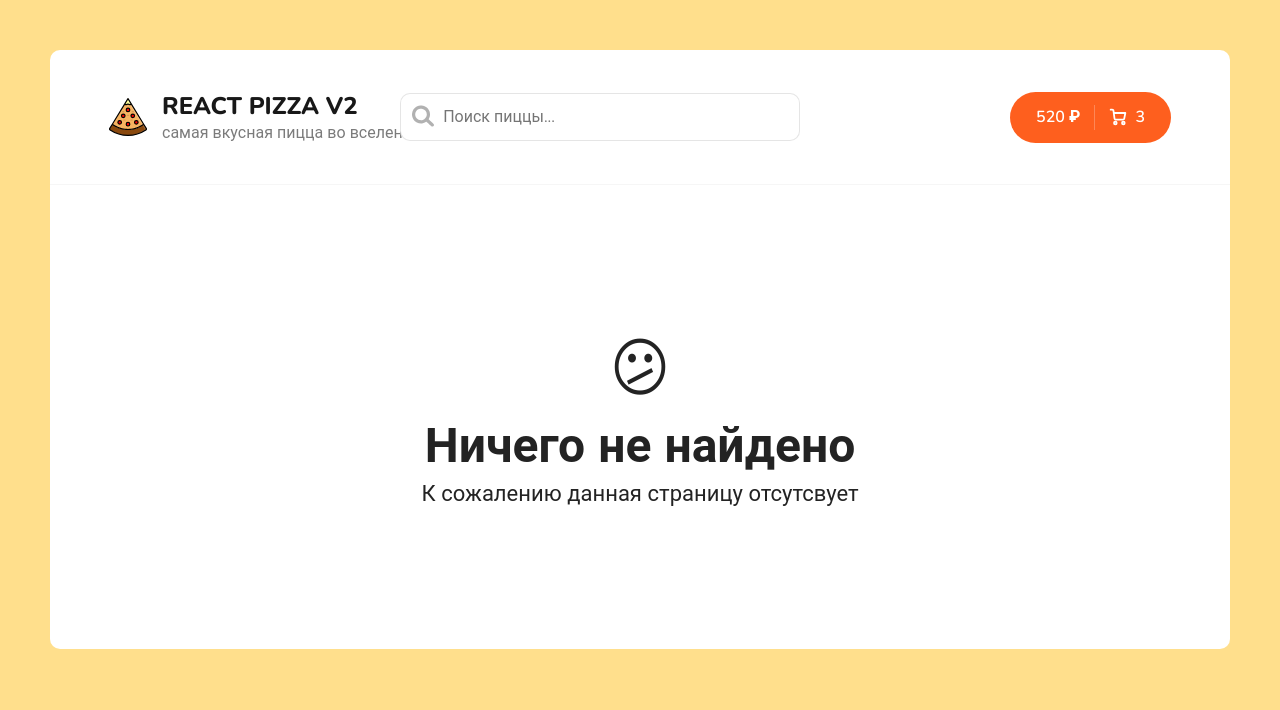
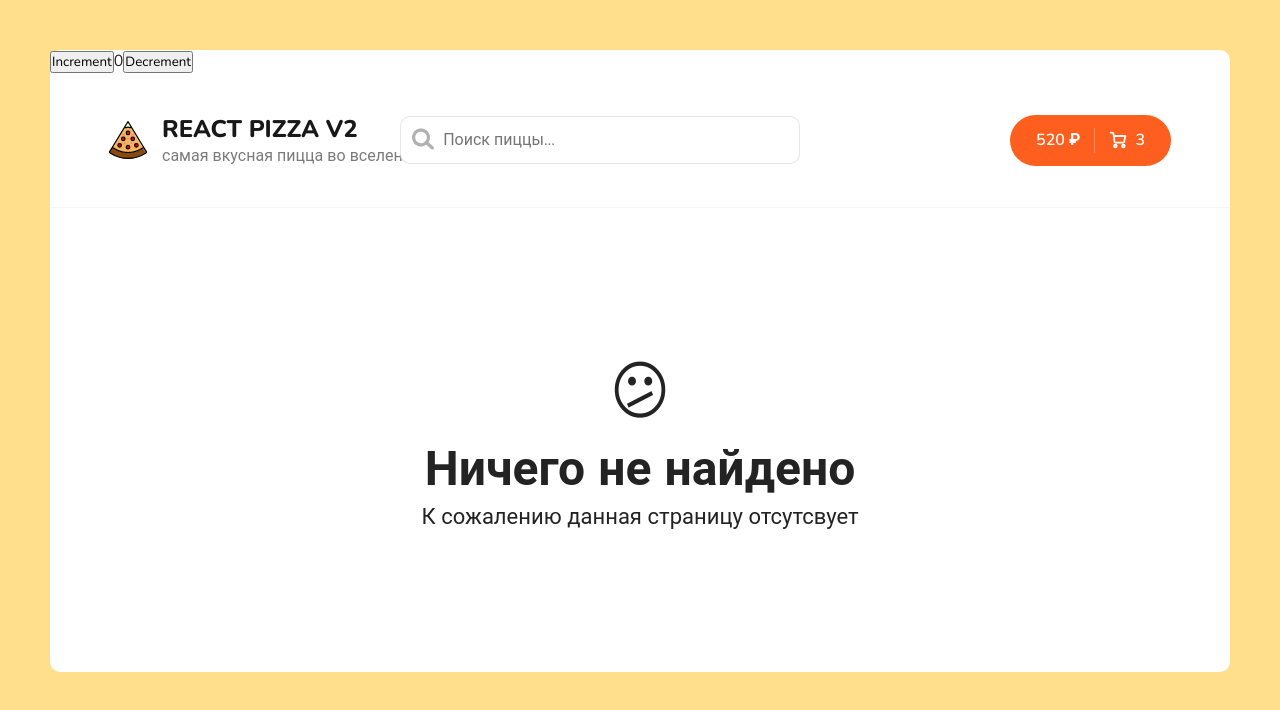
Before and after one commit to outta057/pizza_v2, a React (Create React App) app: page /pizza/1 in a window 1280 px wide. Shown: the top 710 px of the page. Built offline with nearby package versions, Linux system fonts and the light colour scheme.

Commit message:
добавил редакс тулкит тестовым счётчиком

```diff
--- a/package.json
+++ b/package.json
@@ -3,6 +3,7 @@
   "version": "0.1.0",
   "private": true,
   "dependencies": {
+    "@reduxjs/toolkit": "^2.11.2",
     "@testing-library/dom": "^10.4.1",
     "@testing-library/jest-dom": "^6.9.1",
     "@testing-library/react": "^16.3.1",
@@ -11,6 +12,7 @@
     "react-content-loader": "^7.1.2",
     "react-dom": "^19.2.3",
     "react-paginate": "^8.3.0",
+    "react-redux": "^9.2.0",
     "react-router-dom": "^6.30.3",
     "react-scripts": "5.0.1",
     "sass": "^1.97.1",
--- a/src/App.js
+++ b/src/App.js
@@ -1,24 +1,45 @@
 // import pizzas from "./assets/pizzas.json";
 import React from "react";
+
+import { useDispatch, useSelector } from "react-redux";
+import { decrement, increment } from "./redux/slices/filterSlice";
+
 import { Route, Routes } from "react-router-dom";
 import Header from "./components/Header";
 import Cart from "./pages/Cart";
 import Home from "./pages/Home";
 import NotFound from "./pages/NotFound";
+
 import "./scss/app.scss";
 
 export const SearchContext = React.createContext();
 
 function App() {
 	const [searchValue, setSearchValue] = React.useState("");
+	const count = useSelector(state => state.counter.count);
+	const dispatch = useDispatch();
 
 	return (
 		<div className="wrapper">
+			<button
+				aria-label="Increment value"
+				onClick={() => dispatch(increment())}
+			>
+				Increment
+			</button>
+			<span>{count}</span>
+			<button
+				aria-label="Decrement value"
+				onClick={() => dispatch(decrement())}
+			>
+				Decrement
+			</button>
+
 			<SearchContext.Provider value={{ searchValue, setSearchValue }}>
 				<Header />
 				<div className="content">
 					<Routes>
-						<Route path="/" element={<Home  />} />
+						<Route path="/" element={<Home />} />
 						<Route path="/cart" element={<Cart />} />
 
 						<Route path="/*" element={<NotFound />} />
--- a/src/index.js
+++ b/src/index.js
@@ -1,14 +1,15 @@
-import ReactDOM from 'react-dom/client';
-import { BrowserRouter} from "react-router-dom";
-import App from './App';
+import ReactDOM from "react-dom/client";
+import { BrowserRouter } from "react-router-dom";
+import App from "./App";
+import { store } from './redux/store'
+import {Provider} from 'react-redux'
 
-
-const root = ReactDOM.createRoot(document.getElementById('root'));
-
+const root = ReactDOM.createRoot(document.getElementById("root"));
 
 root.render(
-    <BrowserRouter>
-    <App />
-    </BrowserRouter>
-
+	<BrowserRouter>
+		<Provider store={store}>
+		  <App />
+        </Provider>
+	</BrowserRouter>,
 );
--- /dev/null
+++ b/src/redux/slices/filterSlice.js
@@ -0,0 +1,25 @@
+import { createSlice } from "@reduxjs/toolkit";
+
+const initialState = {
+	count: 0,
+};
+
+export const counterSlice = createSlice({
+	name: "counter",
+	initialState,
+	reducers: {
+		increment: state => {
+			state.count += 1;
+		},
+		decrement: state => {
+			state.count -= 1;
+		},
+		incrementByAmount: (state, action) => {
+			state.count += action.payload;
+		},
+	},
+});
+
+export const { increment, decrement, incrementByAmount } = counterSlice.actions;
+
+export default counterSlice.reducer;
--- /dev/null
+++ b/src/redux/store.js
@@ -0,0 +1,8 @@
+import { configureStore } from '@reduxjs/toolkit'
+import counterReducer from './slices/filterSlice'
+
+export const store = configureStore({
+  reducer: {
+		counter: counterReducer,
+	},
+})
```
Also changed, not shown: 1 other file (tests, documents, lock files or other folders).
